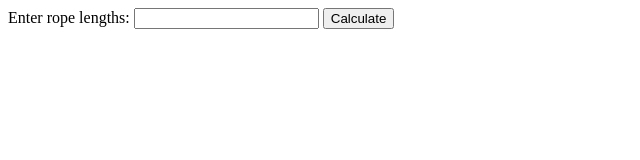
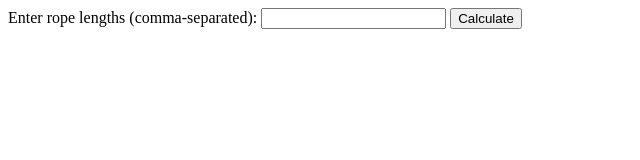
Before and after one commit to acciojob/Minimum-Cost-Of-Ropes-Prajjwalajit15, a website: page main.html in a window 1280 px wide. Shown: the whole page, without its empty margins (0-640 px from the left). Drawn offline with Linux system fonts and the light colour scheme.

Commit message:
created a submission

```diff
--- a/main.html
+++ b/main.html
@@ -1,5 +1,4 @@
 <!DOCTYPE html>
-
 <html>
 
 <head>
@@ -7,18 +6,12 @@
 
 <body>
     <form id="form">
-        <label for="rope-lengths">Enter rope lengths:</label>
-        <input type="text" id="rope-lengths">
+        <label for="rope-lengths">Enter rope lengths (comma-separated):</label>
+        <input type="text" id="ropeInput">
         <button type="button" onclick="calculateMinCost()">Calculate</button>
-      </form>
-      <div id="result"></div>
-
-<script>
-    type="text/javascript" src="./script.js"
-
-  </script>
-
-
+    </form>
+    <div id="result"></div>
+    <script src="script.js"></script>
 </body>
 
 </html>
```
Also changed, not shown: script.js (line endings or trailing spaces).
